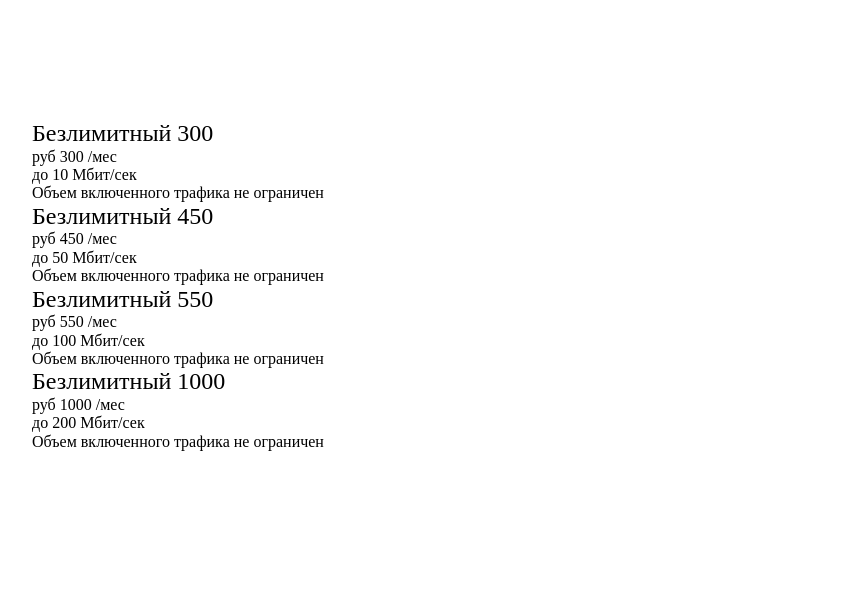
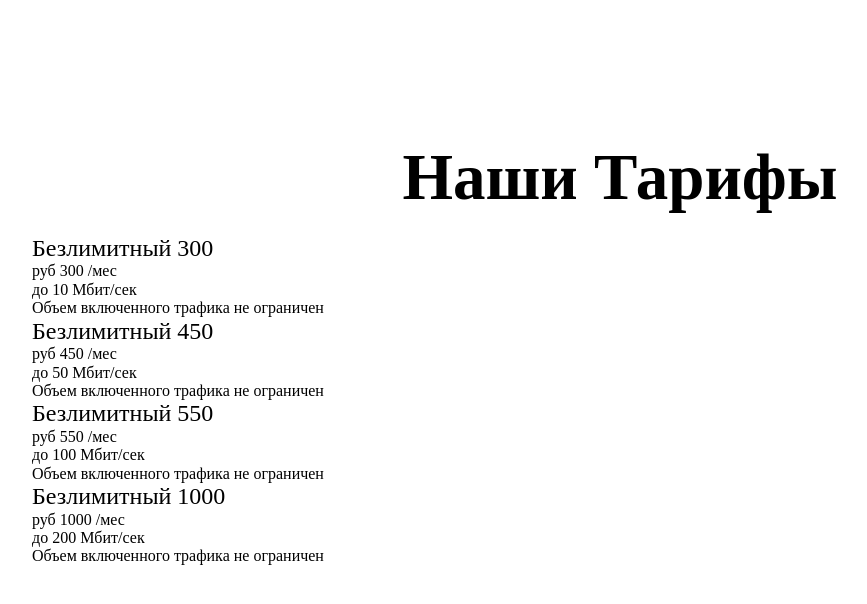
Before and after one commit to anastasiia-avdeeva/TariffCardsReact, a React (Vite) app: page / in a window 1280 px wide. Shown: the top 604 px of the page, without its empty margins (20-887 px from the left). Built offline with nearby package versions, Linux system fonts and the light colour scheme.

Commit message:
add h1 title for the mainBlock

```diff
--- a/src/components/mainBlock/MainBlock.jsx
+++ b/src/components/mainBlock/MainBlock.jsx
@@ -4,6 +4,7 @@ import styles from "./MainBlock.module.scss";
 export const MainBlock = () => {
   return (
     <main className={styles.main}>
+      <h1 className={styles.title}>Наши Тарифы</h1>
       <TariffCards />
     </main>
   );
--- a/src/components/mainBlock/MainBlock.module.scss
+++ b/src/components/mainBlock/MainBlock.module.scss
@@ -3,3 +3,10 @@
   padding: 20px;
   width: 95%;
 }
+
+.title {
+  margin: 20px 0px;
+  font-size: 65px;
+  font-weight: bold;
+  text-align: center;
+}
```
